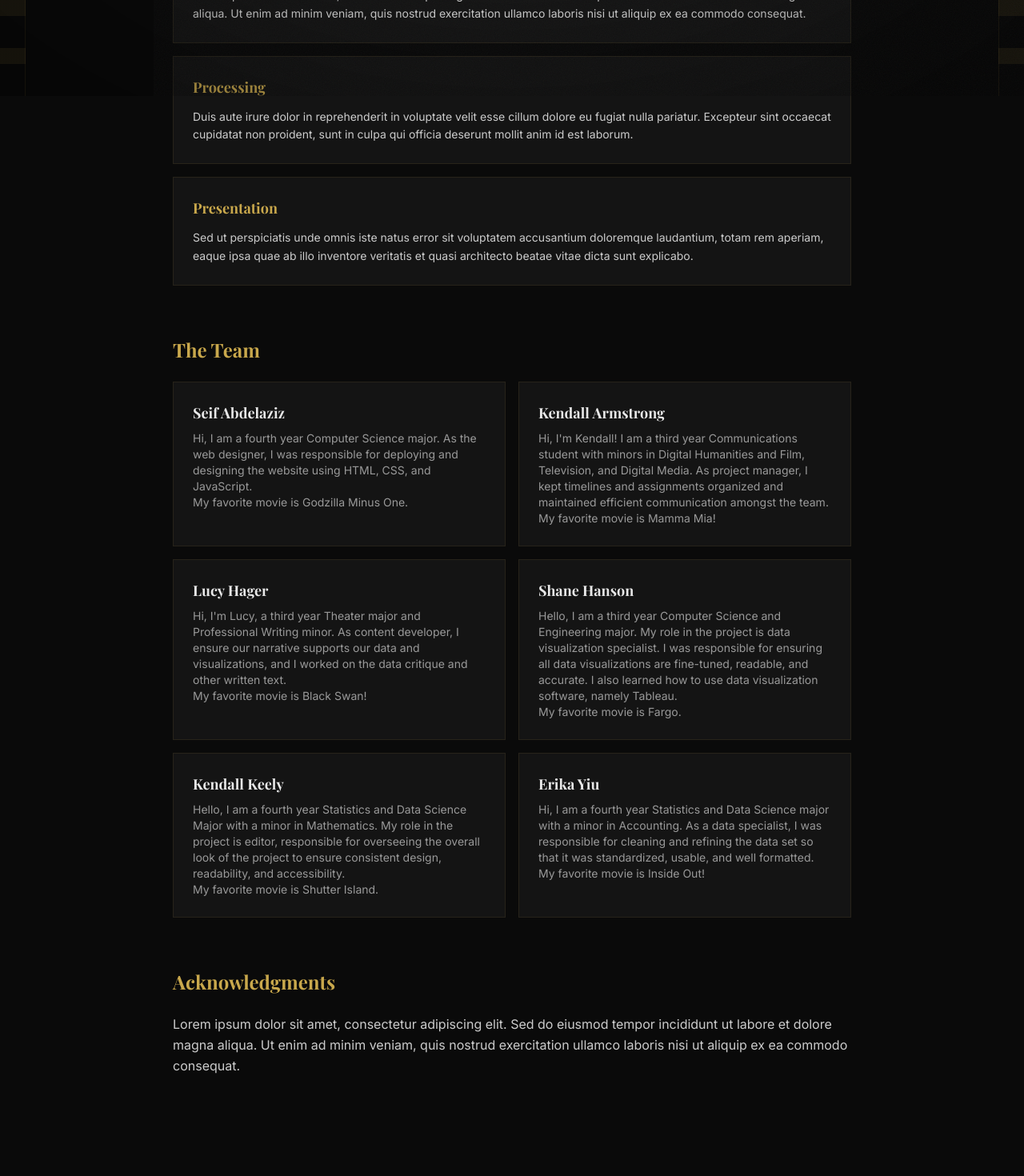
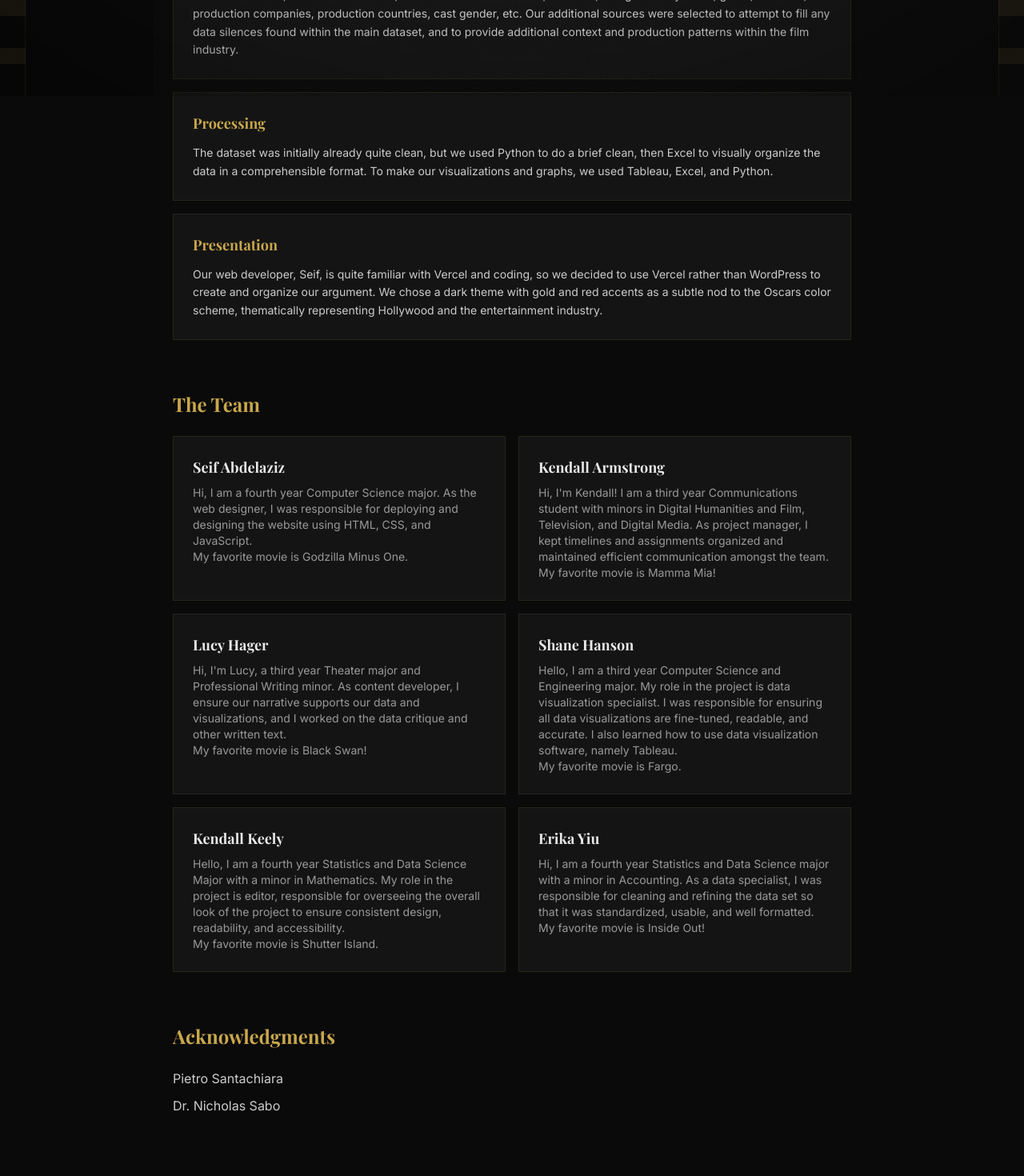
Before and after one commit to 3eif/meta-movies, a Next.js app: page /about in a window 1280 px wide. Shown: the part 680-2150 px from the top of the page at 80% size. Built offline with nearby package versions, Linux system fonts and the light colour scheme; a web font is replaced by a local one.

Commit message:
Replace placeholder text with real project content on About page

```diff
--- a/src/app/about/page.tsx
+++ b/src/app/about/page.tsx
@@ -45,15 +45,15 @@ export default function About() {
         {[
           {
             title: "Sources",
-            text: "Lorem ipsum dolor sit amet, consectetur adipiscing elit. Sed do eiusmod tempor incididunt ut labore et dolore magna aliqua. Ut enim ad minim veniam, quis nostrud exercitation ullamco laboris nisi ut aliquip ex ea commodo consequat.",
+            text: "Our main dataset, The Movies Dataset, includes data from over 45,000 films, categorized by name, genre, directors, production companies, production countries, cast gender, etc. Our additional sources were selected to attempt to fill any data silences found within the main dataset, and to provide additional context and production patterns within the film industry.",
           },
           {
             title: "Processing",
-            text: "Duis aute irure dolor in reprehenderit in voluptate velit esse cillum dolore eu fugiat nulla pariatur. Excepteur sint occaecat cupidatat non proident, sunt in culpa qui officia deserunt mollit anim id est laborum.",
+            text: "The dataset was initially already quite clean, but we used Python to do a brief clean, then Excel to visually organize the data in a comprehensible format. To make our visualizations and graphs, we used Tableau, Excel, and Python.",
           },
           {
             title: "Presentation",
-            text: "Sed ut perspiciatis unde omnis iste natus error sit voluptatem accusantium doloremque laudantium, totam rem aperiam, eaque ipsa quae ab illo inventore veritatis et quasi architecto beatae vitae dicta sunt explicabo.",
+            text: "Our web developer, Seif, is quite familiar with Vercel and coding, so we decided to use Vercel rather than WordPress to create and organize our argument. We chose a dark theme with gold and red accents as a subtle nod to the Oscars color scheme, thematically representing Hollywood and the entertainment industry.",
           },
         ].map((level) => (
           <div
@@ -93,12 +93,10 @@ export default function About() {
         <h2 className="text-2xl font-bold text-[#c9a84c] mb-6">
           Acknowledgments
         </h2>
-        <p className="text-[#ccc] leading-relaxed">
-          Lorem ipsum dolor sit amet, consectetur adipiscing elit. Sed do
-          eiusmod tempor incididunt ut labore et dolore magna aliqua. Ut enim ad
-          minim veniam, quis nostrud exercitation ullamco laboris nisi ut aliquip
-          ex ea commodo consequat.
-        </p>
+        <ul className="text-[#ccc] leading-relaxed space-y-2">
+          <li>Pietro Santachiara</li>
+          <li>Dr. Nicholas Sabo</li>
+        </ul>
       </section>
     </div>
   );
```
